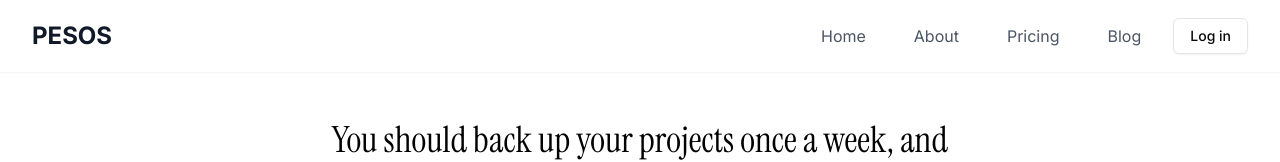
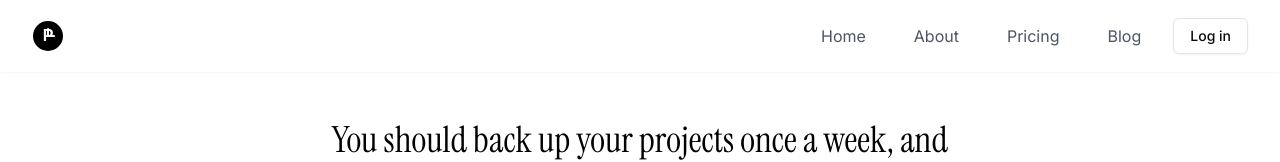
Before and after one commit to jonbell-lot23/pesos, a Next.js app: page / in a window 1280 px wide. Shown: the top 162 px of the page. Built offline with nearby package versions, Linux system fonts and the light colour scheme; no server answers.

Commit message:
Add clock-inspired Pesos logo

```diff
--- /dev/null
+++ b/components/PesosLogo.tsx
@@ -0,0 +1,44 @@
+"use client";
+import React from "react";
+
+export default function PesosLogo({ className = "w-8 h-8" }: { className?: string }) {
+  return (
+    <svg
+      className={className}
+      viewBox="0 0 32 32"
+      fill="none"
+      xmlns="http://www.w3.org/2000/svg"
+    >
+      <circle cx="16" cy="16" r="15" fill="black" />
+      <text
+        x="16"
+        y="21"
+        textAnchor="middle"
+        fontFamily="Arial, sans-serif"
+        fontSize="16"
+        fill="white"
+        fontWeight="bold"
+      >
+        P
+      </text>
+      <line
+        x1="16"
+        y1="16"
+        x2="16"
+        y2="9"
+        stroke="white"
+        strokeWidth="2"
+        strokeLinecap="round"
+      />
+      <line
+        x1="16"
+        y1="16"
+        x2="22"
+        y2="16"
+        stroke="white"
+        strokeWidth="2"
+        strokeLinecap="round"
+      />
+    </svg>
+  );
+}
--- a/components/root-layout-inner.tsx
+++ b/components/root-layout-inner.tsx
@@ -17,6 +17,7 @@ import DBErrorScreen from "./db-error-screen";
 import { Settings, Download, Loader2 } from "lucide-react";
 import NavBar from "./NavBar";
 import FeedEditor from "@/components/FeedEditor";
+import PesosLogo from "./PesosLogo";
 
 interface FeedEntry {
   id: string;
@@ -241,17 +242,15 @@ export function RootLayoutInner({ children, inter }: RootLayoutInnerProps) {
             <div className="flex justify-between items-center">
               <div>
                 <SignedIn>
-                  <Link href="/dashboard">
-                    <h1 className="text-2xl font-bold text-gray-900 hover:text-gray-700">
-                      PESOS
-                    </h1>
+                  <Link href="/dashboard" className="flex items-center">
+                    <PesosLogo className="w-8 h-8" />
+                    <span className="sr-only">PESOS</span>
                   </Link>
                 </SignedIn>
                 <SignedOut>
-                  <Link href="/">
-                    <h1 className="text-2xl font-bold text-gray-900 hover:text-gray-700 no-underline">
-                      PESOS
-                    </h1>
+                  <Link href="/" className="flex items-center">
+                    <PesosLogo className="w-8 h-8" />
+                    <span className="sr-only">PESOS</span>
                   </Link>
                 </SignedOut>
               </div>
```
Also changed, not shown: 1 other file (tests, documents, lock files or other folders).
